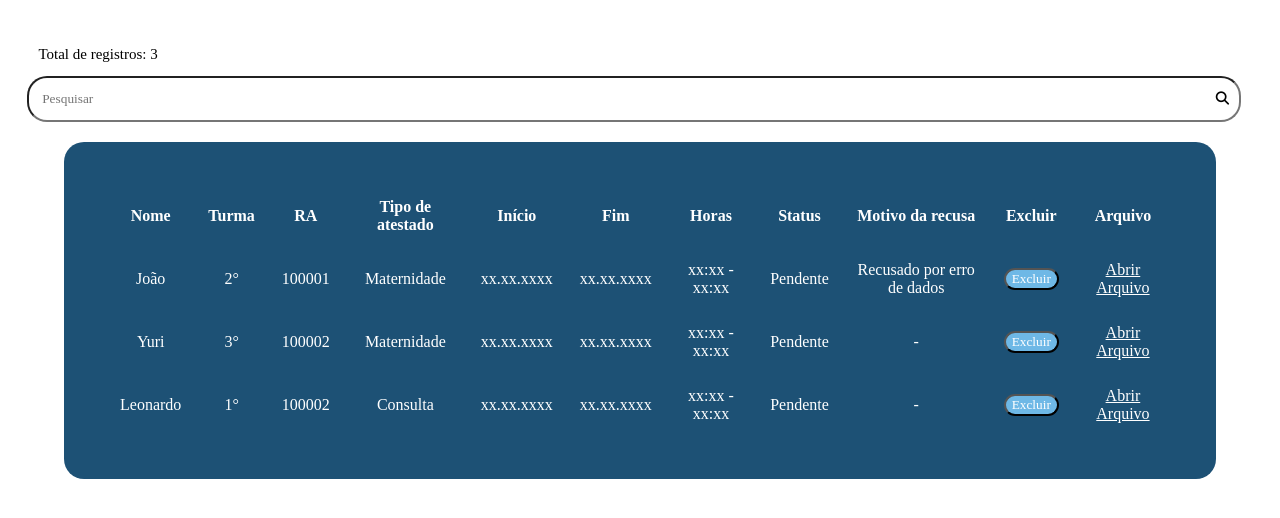
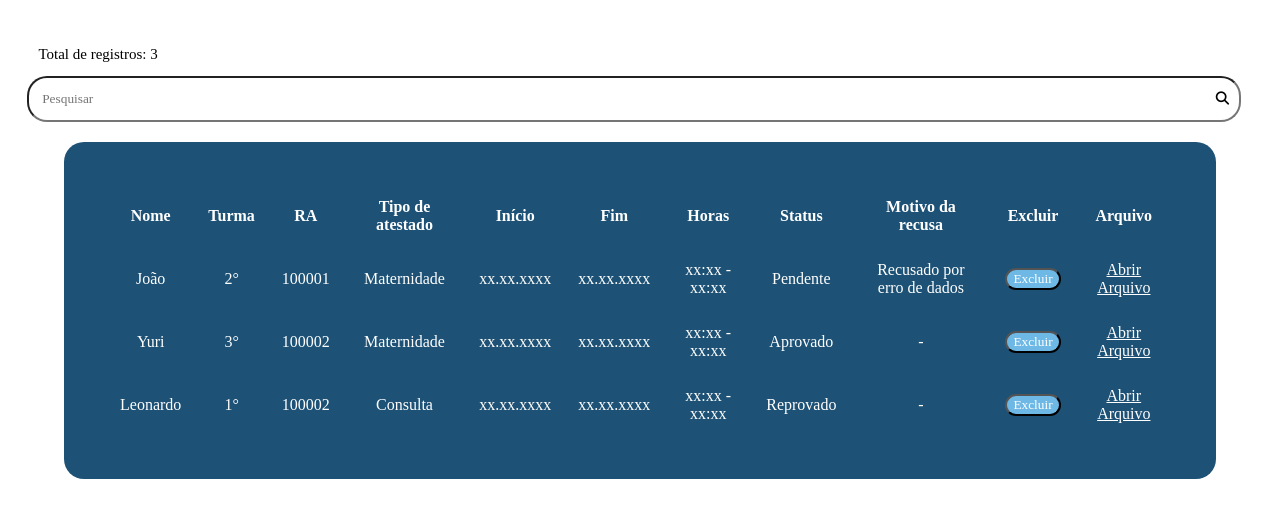
Before and after one commit to Gabrielle0905/API-1-Semestre, a Flask app: page /home/aluno/gerenciar/ in a window 1280 px wide. Shown: the part 223-741 px from the top of the page. Run offline with Flask 3, Linux system fonts and the light colour scheme; some web fonts are replaced.

Commit message:
FEAT - Adicionado o status do atestado medico
Foi adicionado o status do atestado medico ao gerenciamento de atestados do aluno e dos docente. Diz se o atestado foi aprovado, recusado ou se está pendente.

```diff
--- a/src/lista_atestados.py
+++ b/src/lista_atestados.py
@@ -2,7 +2,7 @@ atestados = [
     {"Nome": "João", "Turma": '2°', "RA": 100001, "Tipo": 'Maternidade', "Inicio": 'xx.xx.xxxx', "Fim": 'xx.xx.xxxx',
      "Horas": 'xx:xx - xx:xx', "Status": 'Pendente', "Motivo": 'Recusado por erro de dados', "Comprovante": "ID do comprovante", "ID": 1},
     {"Nome": "Yuri", "Turma": '3°', "RA": 100002, "Tipo": 'Maternidade', "Inicio": 'xx.xx.xxxx', "Fim": 'xx.xx.xxxx',
-     "Horas": 'xx:xx - xx:xx', "Status": 'Pendente', "Motivo": '-', "Comprovante": "ID do comprovante", "ID": 2},
+     "Horas": 'xx:xx - xx:xx', "Status": True, "Motivo": '-', "Comprovante": "ID do comprovante", "ID": 2},
     {"Nome": "Leonardo", "Turma": '1°', "RA": 100002, "Tipo": 'Consulta', "Inicio": 'xx.xx.xxxx', "Fim": 'xx.xx.xxxx',
-     "Horas": 'xx:xx - xx:xx', "Status": 'Pendente', "Motivo": '-', "Comprovante": "ID do comprovante", "ID": 2}
+     "Horas": 'xx:xx - xx:xx', "Status": False, "Motivo": '-', "Comprovante": "ID do comprovante", "ID": 2}
 ]
--- a/src/templates/gerenciamento_de_atestados_aluno.html
+++ b/src/templates/gerenciamento_de_atestados_aluno.html
@@ -43,7 +43,11 @@
           Total de registros: {{ atestados | length }}
         </h2>
         <div class="barra_de_pesquisa">
-          <form action="/home/docente/gerenciar_atestados/" method="get" class="input_pesquisa">
+          <form
+            action="/home/docente/gerenciar_atestados/"
+            method="get"
+            class="input_pesquisa"
+          >
             <input
               id="barra"
               type="text"
@@ -91,7 +95,11 @@
                 <td>{{ atestado["Inicio"] }}</td>
                 <td>{{ atestado["Fim"] }}</td>
                 <td>{{ atestado["Horas"] }}</td>
-                <td>{{ atestado["Status"] }}</td>
+                <td>
+                  {% if atestado["Status"] == 'Pendente' %} Pendente {% elif
+                  atestado["Status"] == True %} Aprovado {% elif
+                  atestado["Status"] == False %} Reprovado {% endif %}
+                </td>
                 <td>{{ atestado["Motivo"] }}</td>
                 <td>
                   <form
```
Also changed, not shown: src/templates/gerenciamento_de_atestados_docente.html (+10 -2 lines).
